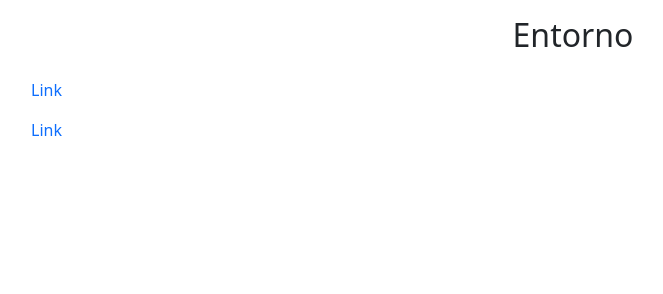
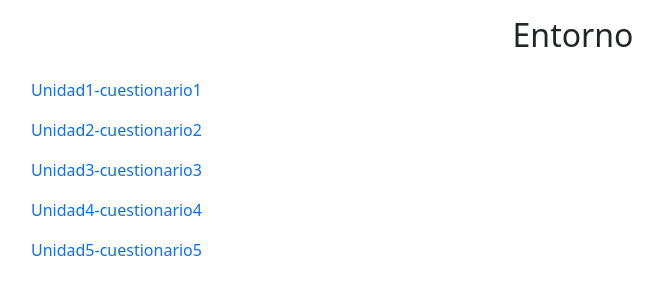
Before and after one commit to AlanYanse/blog-tuia-com1, a plain HTML site: page views/entorno.html in a window 1280 px wide. Shown: the whole page, without its empty margins (67-730 px from the left). Drawn offline with nearby package versions, Linux system fonts and the light colour scheme.

Commit message:
Se agregan los cuestionarios hasta la unidad 1

```diff
--- a/views/entorno.html
+++ b/views/entorno.html
@@ -18,11 +18,24 @@
   <p></p>
   <ul class="nav flex-column">
     <li class="nav-item">
-      <a class="nav-link" href="#">Link</a>
+      <a class="nav-link" href="https://pastebin.com/raw/UGB7J59C">Unidad1-cuestionario1</a>
     </li>
     <li class="nav-item">
-      <a class="nav-link" href="#">Link</a>
+      <a class="nav-link" href="https://pastebin.com/raw/AMnETVW0">Unidad2-cuestionario2</a>
     </li>
+    <li class="nav-item">
+      <a class="nav-link" href="https://pastebin.com/raw/rLxkHgf7">Unidad3-cuestionario3</a>
+    </li>
+    <li class="nav-item">
+      <a class="nav-link" href="https://pastebin.com/raw/9qtZ2vvY">Unidad4-cuestionario4</a>
+    </li>
+     <li class="nav-item">
+      <a class="nav-link" href="#">Unidad5-cuestionario5</a>
+    </li>
+
+
+
+
   </ul>
 </div></body>
 </html>
```
Also changed, not shown: views/assets/estructura_dir.PNG (added).
